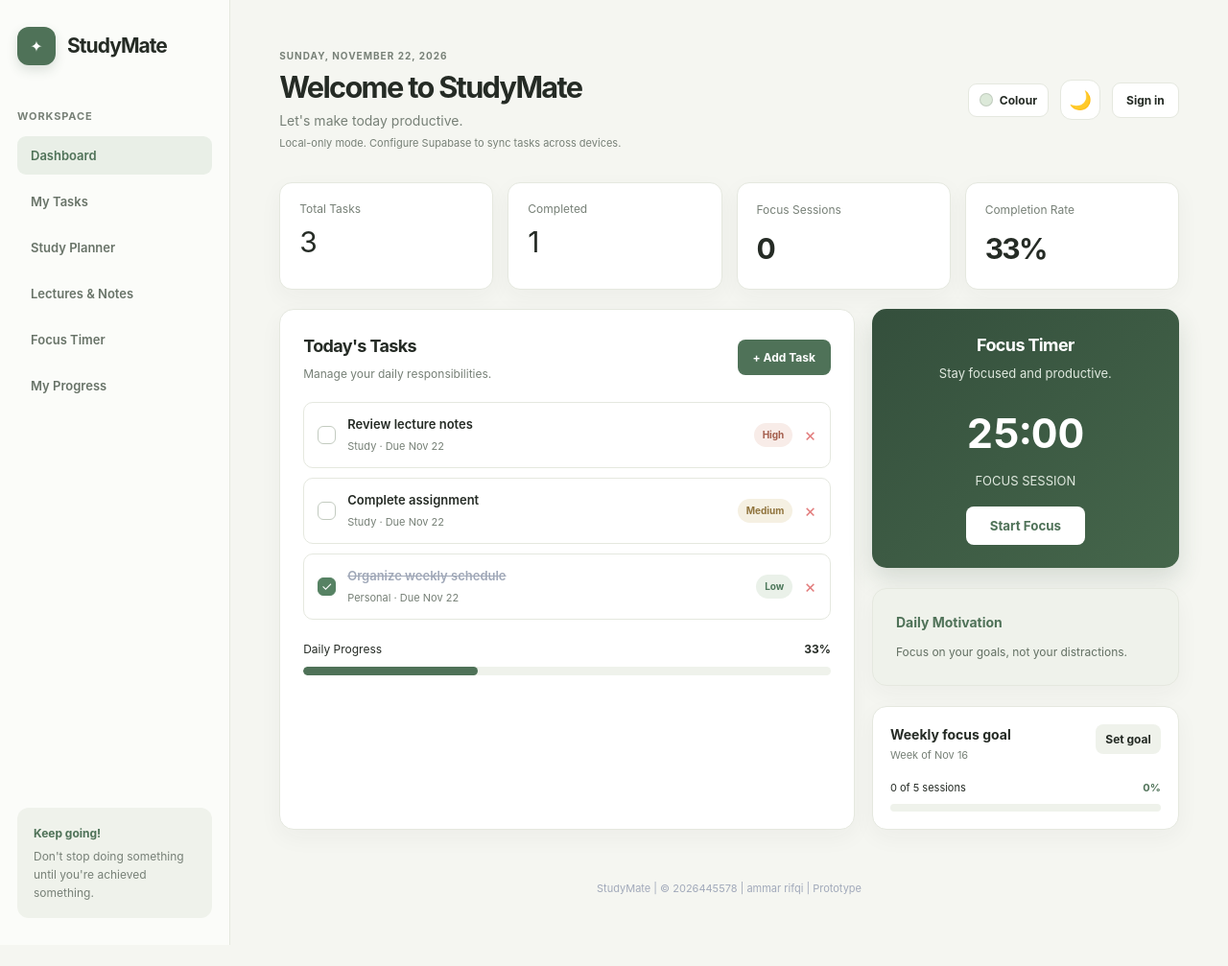
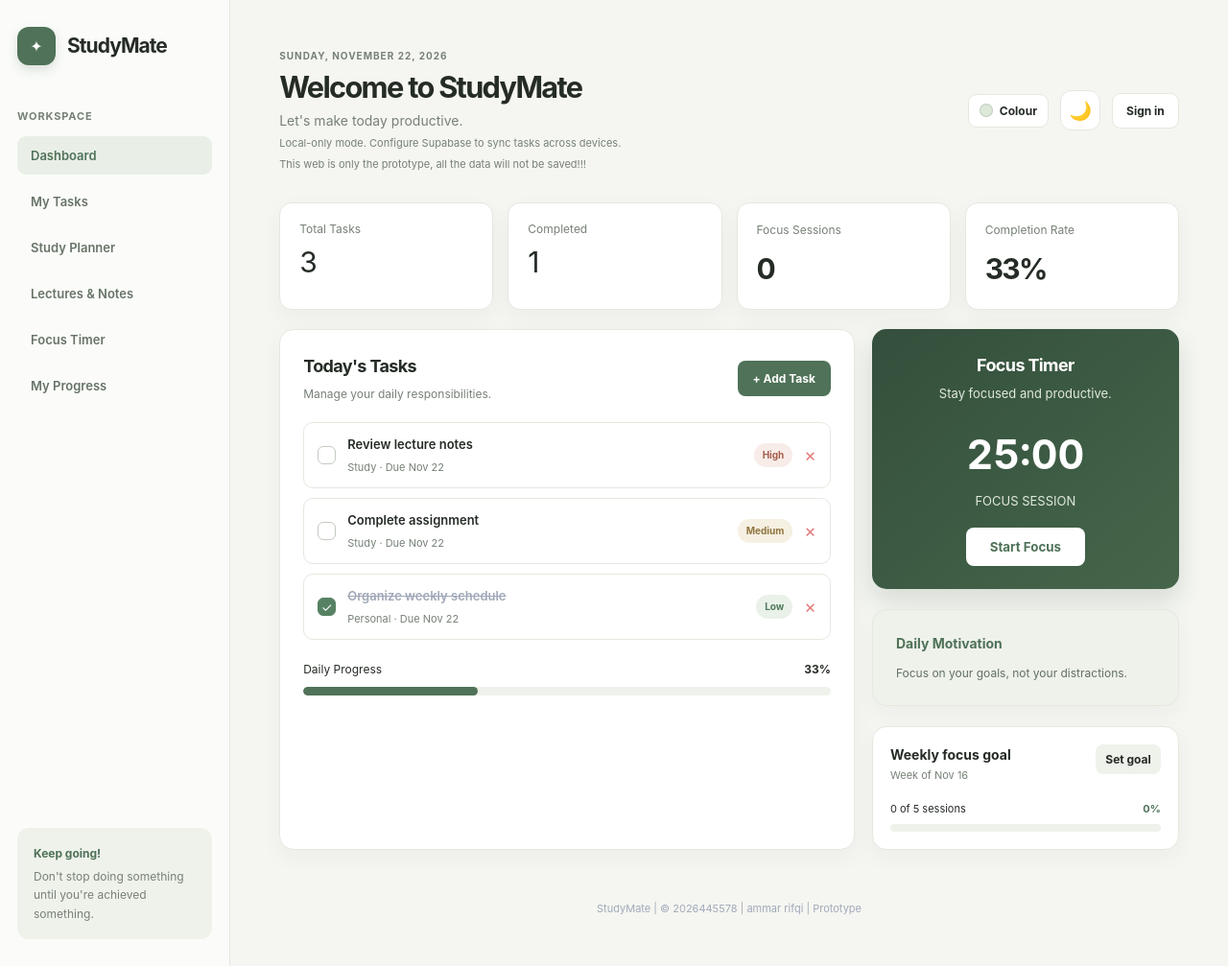
Before and after one commit to Ammarifqi/StudyMate, a plain HTML site: page index.html in a window 1280 px wide. Shown: the whole page at 96% size. Before the commit the page ends 985 px from the top, so only its background shows below. Drawn offline with Linux system fonts and the light colour scheme.

Commit message:
Update index.html

```diff
--- a/index.html
+++ b/index.html
@@ -53,6 +53,9 @@
               role="status"
               aria-live="polite"
             ></p>
+            <p class="sync-status" font-style="italic" id="prototypeNotice">
+              This web is only the prototype, all the data will not be saved!!!
+            </p>
           </div>
           <div class="topbar-actions">
             <button
```
